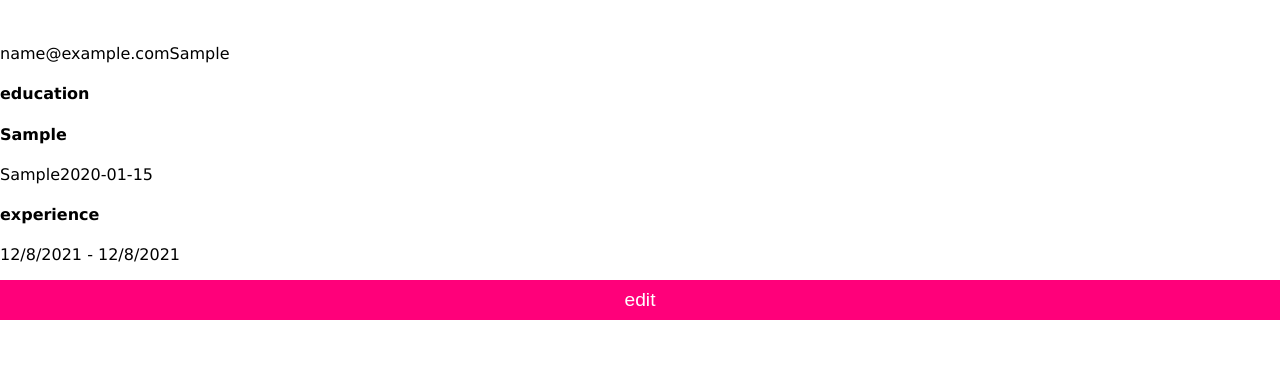
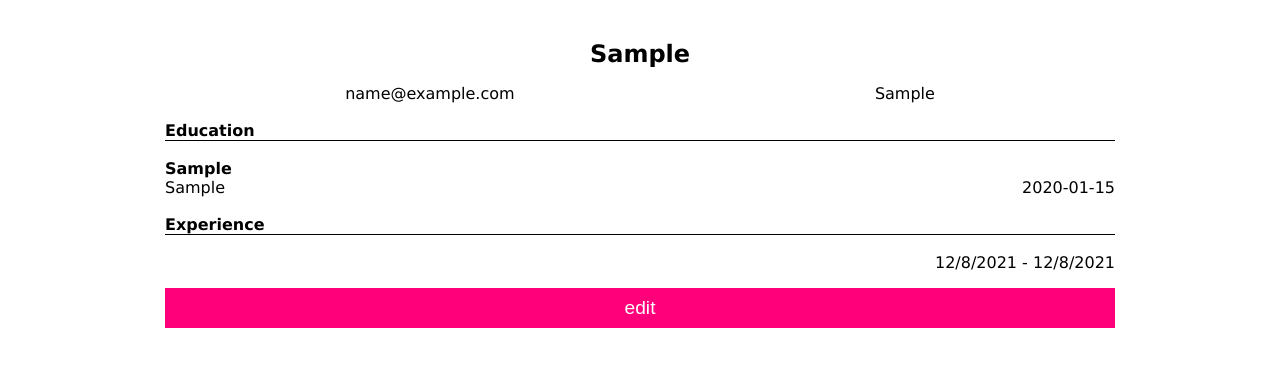
Before and after one commit to prosperitty/CV-project, a React (Create React App) app: page / in a window 1280 px wide. Both pictures are taken after typing "Sample", "name@example.com", "Sample", "Sample", "Sample", "2020-01-15" into the empty fields and a click on the button "submit". Shown: the top 366 px of the page. Built offline with nearby package versions, Linux system fonts and the light colour scheme.

Commit message:
styled application page

```diff
--- a/src/styles/App.css
+++ b/src/styles/App.css
@@ -85,3 +85,39 @@ button {
 .btn-container {
   text-align: center;
 }
+
+.application {
+  max-width: 950px;
+  padding: 40px 20px;
+  margin: 0 auto;
+}
+
+.info-name {
+  color: black;
+  text-align: center;
+  text-transform: capitalize;
+}
+
+.container-email-phone {
+  display: flex;
+  justify-content: space-around;
+}
+
+.application-title {
+  border-width: 0 0 1px 0;
+  border-style: solid;
+  border-color: black;
+}
+
+h4 {
+  margin: 18px 0 0 0;
+  text-transform: capitalize;
+}
+
+.container-major-date,
+.container-position-date {
+  display: flex;
+  justify-content: space-between;
+
+  text-transform: capitalize;
+}
```
